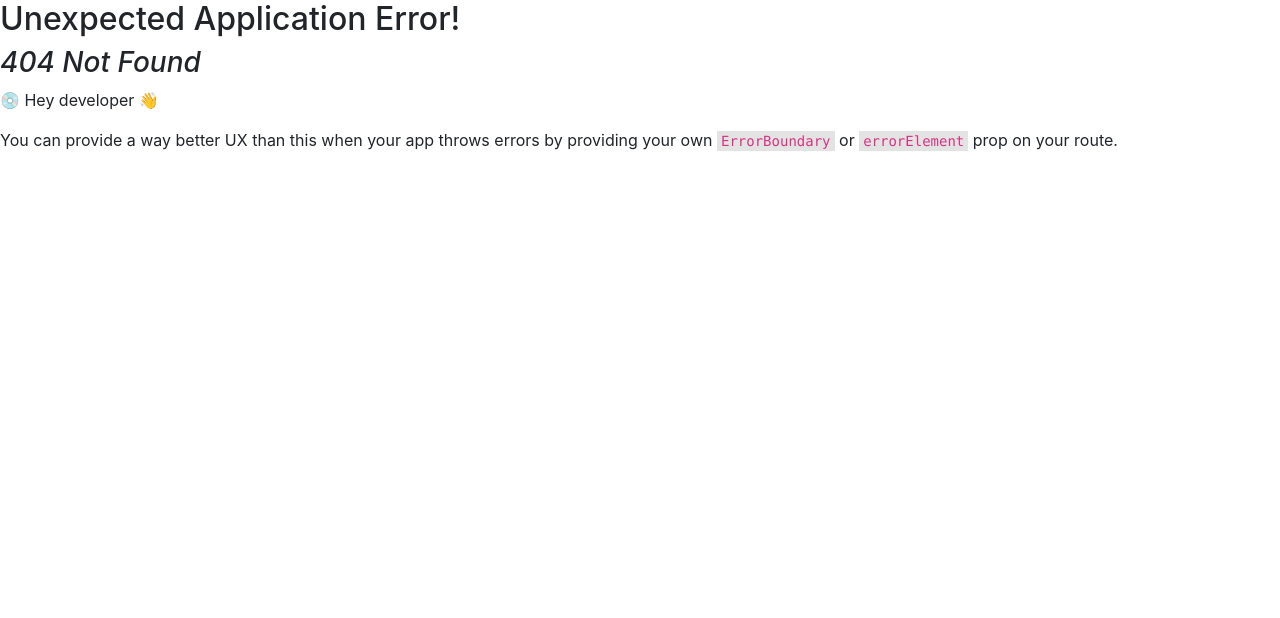
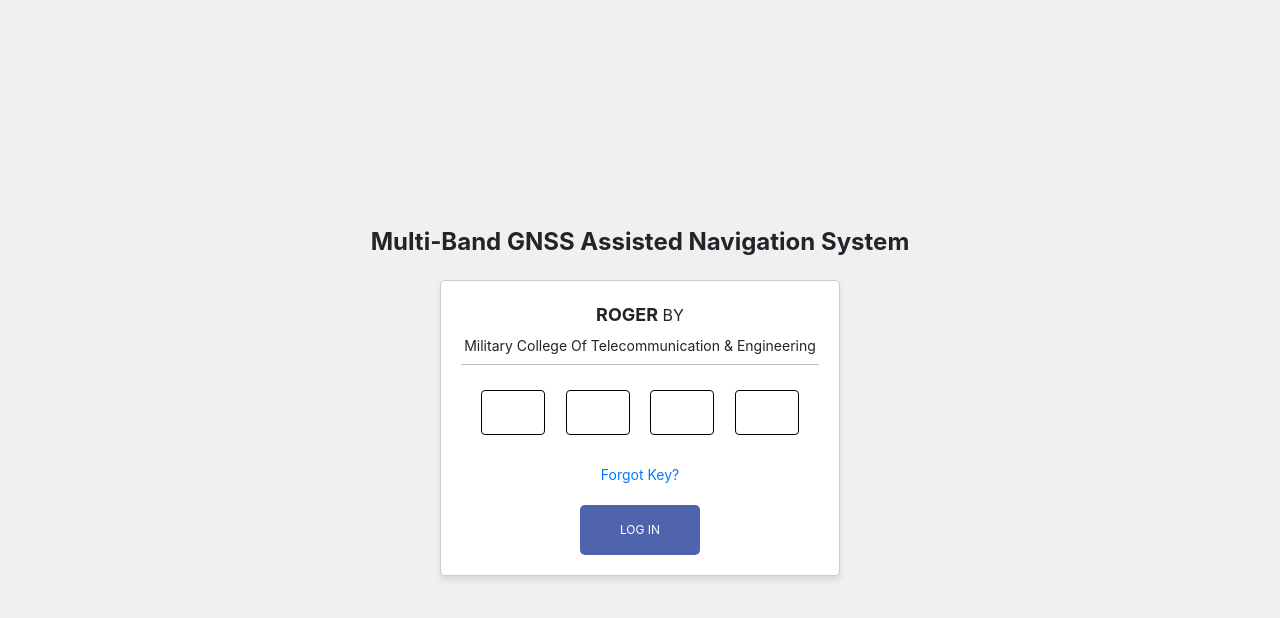
Before and after one commit to LivinArt/GNSS-Navigation-System, a React (Create React App) app in the folder client/: page /authPage in a window 1280 px wide. Before the commit this address had no page. Shown: the top 618 px of the page. Built offline with nearby package versions, Linux system fonts and the light colour scheme.

Commit message:
design authtication page

```diff
--- a/client/src/index.js
+++ b/client/src/index.js
@@ -4,6 +4,7 @@
 import { createBrowserRouter, RouterProvider } from 'react-router-dom';
 import './index.css';
 import Login from './views/Login/Login';
+import AuthPage from './views/AuthPage/AuthPage';
 
 
 
@@ -15,6 +16,11 @@
     element: <Login />
   },
 
+  {
+    path: '/authPage',
+    element: <AuthPage />
+  },
+
 
 ])
 
--- /dev/null
+++ b/client/src/views/AuthPage/AuthPage.css
@@ -0,0 +1,101 @@
+
+
+.custom-auth-container {
+    display: flex;
+    flex-direction: column;
+    align-items: center;
+    justify-content: center;
+    height: 100vh;
+    background-color: #f0f0f0;
+  }
+
+  .system-title {
+    font-size: 24px;
+    font-weight: bold;
+    margin-bottom: 20px;
+  }
+
+  .custom-auth-form {
+    padding: 20px;
+    border: 1px solid #ccc;
+    border-radius: 5px;
+    width: 400px;
+    background-color: #fff;
+    box-shadow: 0px 4px 6px rgba(0, 0, 0, 0.1);
+    }
+
+  .form-header-container {
+    text-align: center;
+  }
+
+  .roger-text {
+    font-size: 18px;
+    font-weight: bold;
+  }
+
+  .institution-name h6 {
+    margin: 10px 0;
+  }
+
+  hr {
+    margin-top: 10px;
+    border: 0;
+    border-top: 1px solid black;
+  }
+
+  .auth-subtitle {
+    font-size: 16px;
+    font-weight: bold;
+    text-align: center;
+    margin: 20px 0;
+  }
+
+  .forgot-key-link {
+    font-size: 14px;
+    text-align: center;
+    color: #007bff;
+    margin-bottom: 20px;
+    cursor: pointer;
+  }
+
+  .forgot-key-link:hover {
+    text-decoration: underline;
+  }
+
+
+  .otp-input-container {
+    display: flex;
+    justify-content: space-evenly;
+    margin-top: 20px;
+
+  }
+
+  .otp-input {
+    width: 18%;
+    padding: 8px;
+    font-size: 18px;
+    text-align: center;
+    margin: 5px 0;
+    border: 1px solid black;
+    border-radius: 4px;
+  }
+
+  .custom-button-auth {
+    width: 120px;
+    height: 50px;
+    display: flex;
+    justify-content: center;
+    align-items: center;
+    padding: 0;
+    margin: 0 auto;
+    font-size: 12px;
+    background-color: #4F64AD;
+    color: #fff;
+    border: none;
+    border-radius: 5px;
+    cursor: pointer;
+  }
+
+  .custom-button-auth:hover {
+    background-color: #0056b3;
+  }
--- /dev/null
+++ b/client/src/views/AuthPage/AuthPage.js
@@ -0,0 +1,53 @@
+import React, { useState } from 'react';
+import './AuthPage.css';
+
+function AuthPage() {
+  const [otp, setOtp] = useState(['', '', '', '']);
+
+  const handleOtpChange = (index, event) => {
+    const newOtp = [...otp];
+    newOtp[index] = event.target.value;
+    setOtp(newOtp);
+  };
+
+  const handleSubmit = (event) => {
+    event.preventDefault();
+
+  };
+
+  return (
+    <div className="custom-auth-container">
+      <div className="system-title">
+        Multi-Band GNSS Assisted Navigation System
+      </div>
+      <form onSubmit={handleSubmit} className="custom-auth-form">
+        <div className="form-header-container">
+          <div><span className='roger-text'>ROGER</span> BY</div>
+          <div className="institution-name">
+            <h6>Military College Of Telecommunication & Engineering</h6>
+          </div>
+          <hr />
+        </div>
+        <div className="otp-input-container">
+          {otp.map((value, index) => (
+            <input
+              key={index}
+              type="text"
+              value={value}
+              onChange={(event) => handleOtpChange(index, event)}
+              className="otp-input"
+              maxLength="1"
+            />
+          ))}
+        </div>
+        <br />
+        <div className="forgot-key-link">
+          Forgot Key?
+        </div>
+        <button type="submit" className="custom-button-auth">LOG IN</button>
+      </form>
+    </div>
+  );
+}
+
+export default AuthPage;
--- a/client/src/views/Login/Login.css
+++ b/client/src/views/Login/Login.css
@@ -25,7 +25,7 @@
 
 .form-header {
   margin-bottom: 20px;
-  text-align: center; /* Center align the header content */
+  text-align: center;
 }
 
 .roger-text {
```
